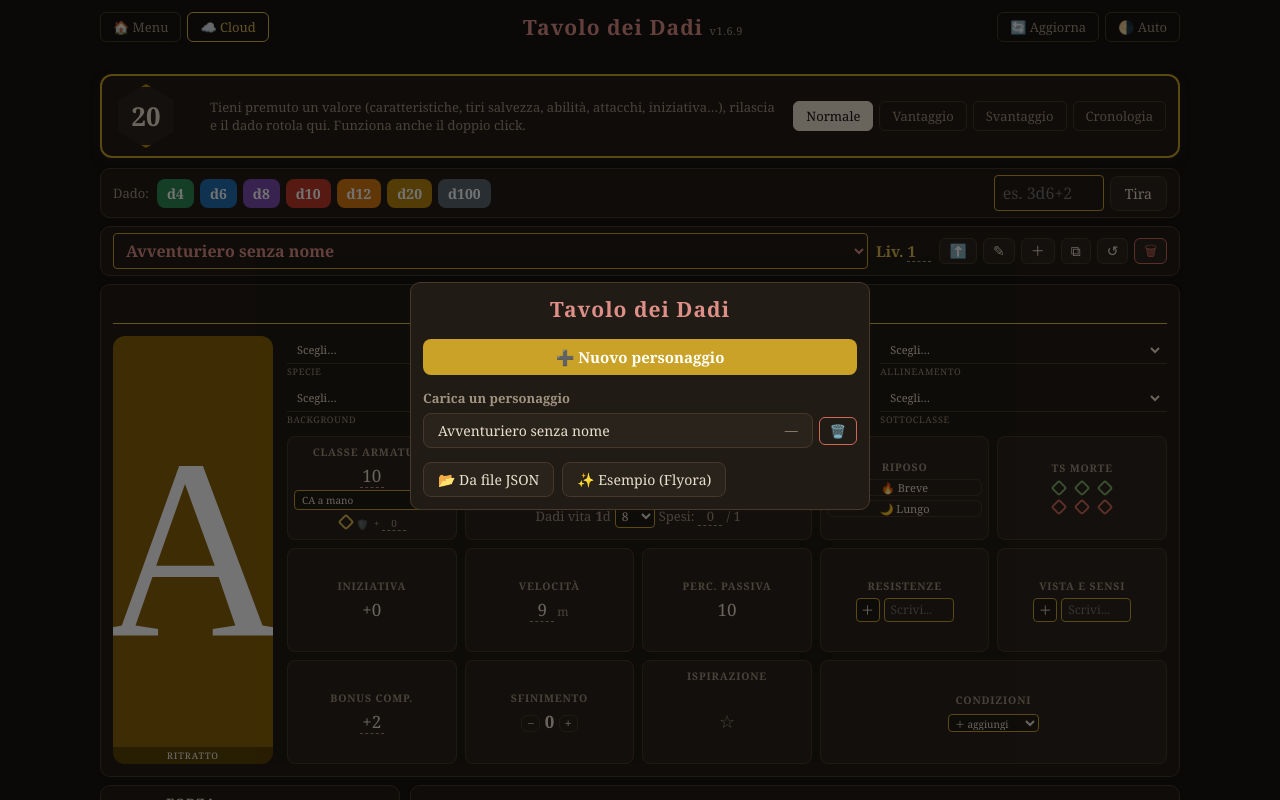
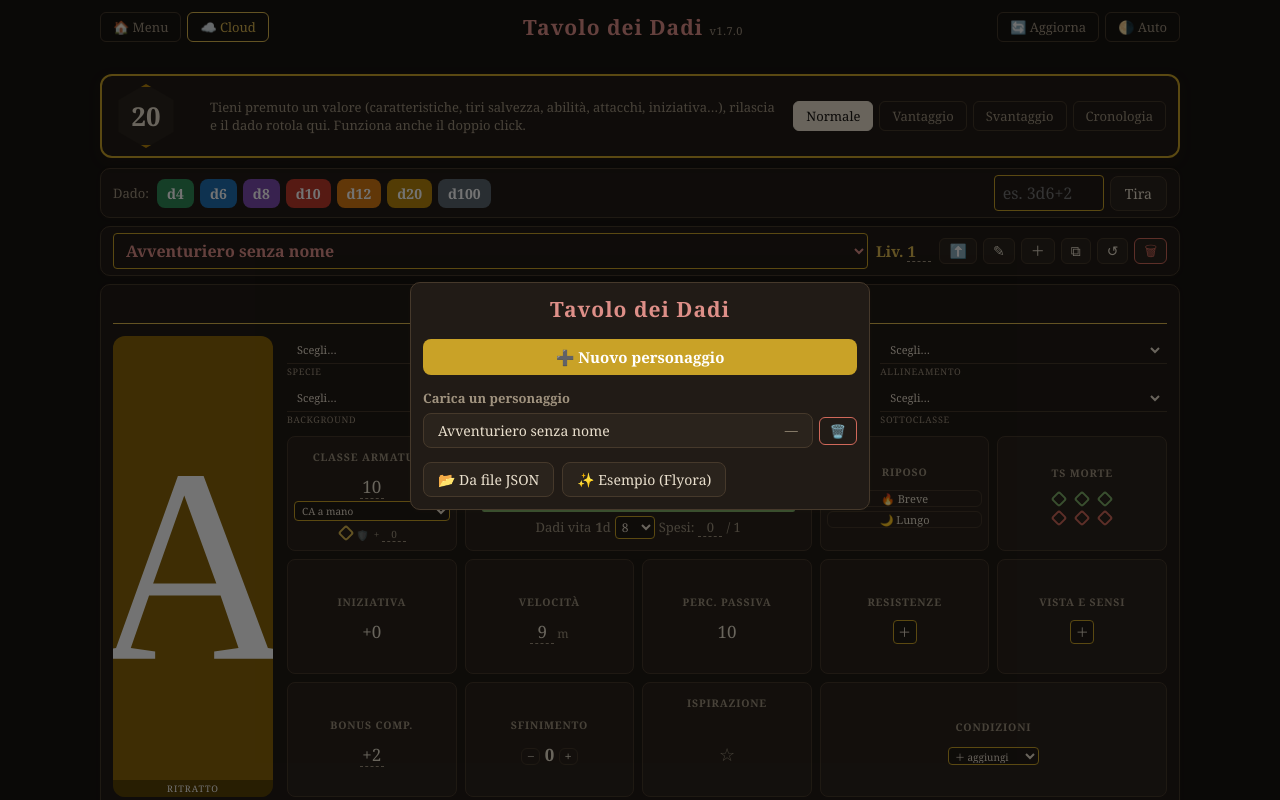
Before and after one commit to samuelenigro97-prog/tavolo-dei-dadi, a React (Vite) app: page / in a window 1280 px wide. Shown: the top 800 px of the page. Built offline with nearby package versions, Linux system fonts and the light colour scheme.

Commit message:
Vista/Resistenze: solo il quadratino ＋ (via il campo Scrivi). Titoli dei riquadri ad altezza fissa: valori allineati tra i riquadri

```diff
--- a/src/App.jsx
+++ b/src/App.jsx
@@ -605,8 +605,16 @@ const styles = {
     color: C.inkDim,
     letterSpacing: 0.8,
     textTransform: 'uppercase',
-    marginBottom: 5,
+    marginBottom: 6,
     fontWeight: 600,
+    lineHeight: 1.15,
+    // altezza fissa per ~2 righe: i titoli corti e quelli lunghi occupano lo
+    // stesso spazio, così i valori sotto restano tutti allineati
+    minHeight: '2.3em',
+    display: 'flex',
+    alignItems: 'center',
+    justifyContent: 'center',
+    textAlign: 'center',
   },
   vitalValue: { fontSize: 17, color: C.ink },
   abilityBlock: {
@@ -1266,7 +1274,7 @@ const ESEMPIO_GNOMO = {
 
 const STORAGE_KEY = 'scheda-interattiva:v1';
 const STORAGE_KEY_LEGACY = 'tavolo-dei-dadi:scheda:v1';
-const APP_VERSION = '1.6.9';
+const APP_VERSION = '1.7.0';
 
 function nuovoId() {
   return 'pg-' + Date.now().toString(36) + Math.random().toString(36).slice(2, 6);
@@ -1702,7 +1710,6 @@ function CampoConTendina({ value, opzioni, onChange, width, title }) {
           </button>
         </span>
       ))}
-      <span style={{ display: 'flex', gap: 4 }}>
       <select
         value=""
         onChange={(e) => aggiungi(e.target.value)}
@@ -1714,23 +1721,6 @@ function CampoConTendina({ value, opzioni, onChange, width, title }) {
           <option key={o} value={o}>{o}</option>
         ))}
       </select>
-        <input
-          type="text"
-          style={{ ...styles.inlineInput, fontSize: 12, padding: '2px 6px', width: 70, height: 24, background: 'transparent' }}
-          placeholder="Scrivi..."
-          onKeyDown={(e) => {
-            if (e.key === 'Enter' || e.key === ',') {
-              e.preventDefault();
-              aggiungi(e.target.value.trim());
-              e.target.value = '';
-            }
-          }}
-          onBlur={(e) => {
-            aggiungi(e.target.value.trim());
-            e.target.value = '';
-          }}
-        />
-      </span>
     </div>
   );
 }
```
Lines whose indentation alone changed are shown as unchanged.
